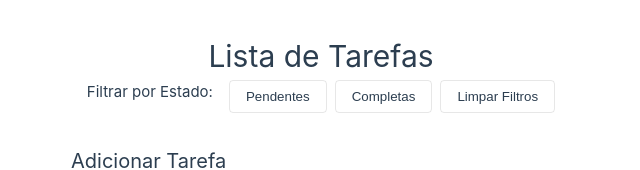
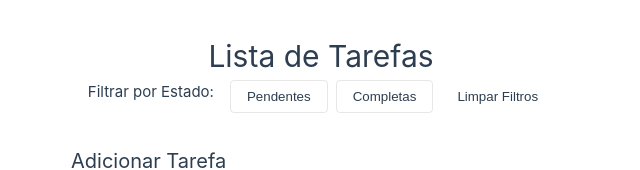
Before and after one commit to Trovarelli/vue-task-manager, a Vue app: page / in a window 1280 px wide. Shown: the top 170 px of the page, without its empty margins (319-959 px from the left). Built offline with nearby package versions, Linux system fonts and the light colour scheme.

Commit message:
fix: correção do nome da classe responsavel pelo botão limpar filtros

```diff
--- a/src/views/HomeView.vue
+++ b/src/views/HomeView.vue
@@ -44,8 +44,8 @@ main {
     flex-direction: column;
 
     h1 {
-        color: var(--color-heading);
-      }
+      color: var(--color-heading);
+    }
 
     .filter-container {
       display: flex;
@@ -77,7 +77,7 @@ main {
             border-color: var(--color-border-hover);
           }
 
-          &.filter-container {
+          &.filter-cleaner {
             border: none;
           }
         }
```
